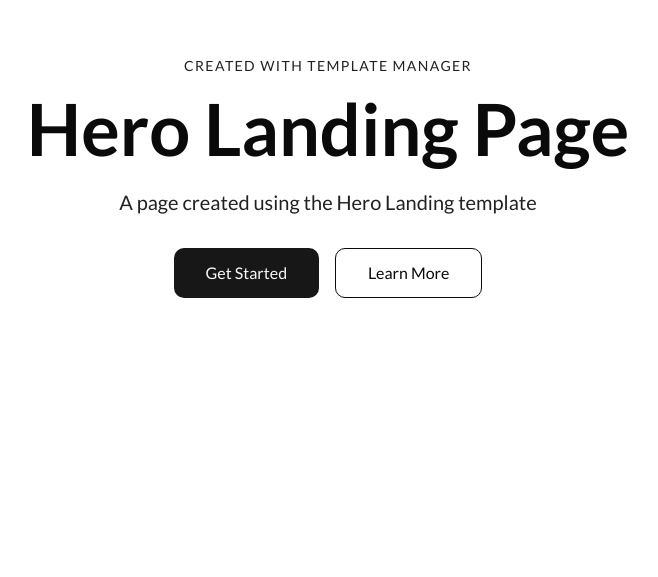
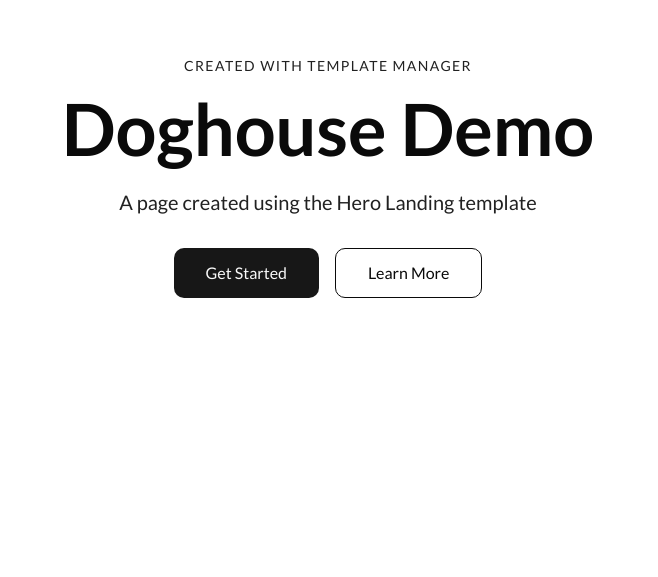
Before and after one commit to devenspear/url1234.com, a Next.js app: page /doghouse in a window 1280 px wide. Shown: the part 223-800 px from the top of the page, without its empty margins (312-970 px from the left). Built offline with nearby package versions, Linux system fonts and the light colour scheme.

Commit message:
Update doghouse page title to 'Doghouse Demo' - proving full workflow

```diff
--- a/src/app/doghouse/page.tsx
+++ b/src/app/doghouse/page.tsx
@@ -42,7 +42,7 @@ export default function Page() {
   return (
     <LandingPageTemplate>
       <HeroSection
-        title="Hero Landing Page"
+        title="Doghouse Demo"
         subtitle="Created with Template Manager"
         description="A page created using the Hero Landing template"
         primaryCTA={{
```
